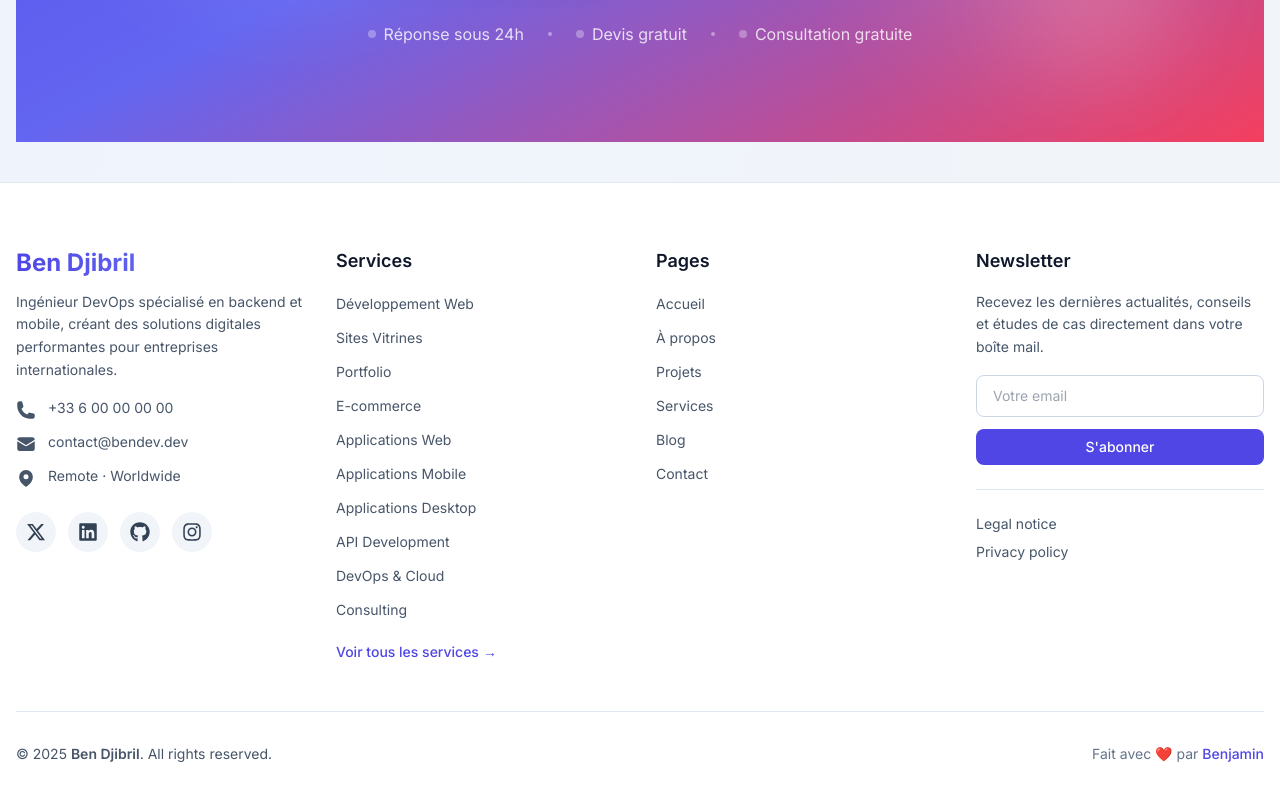
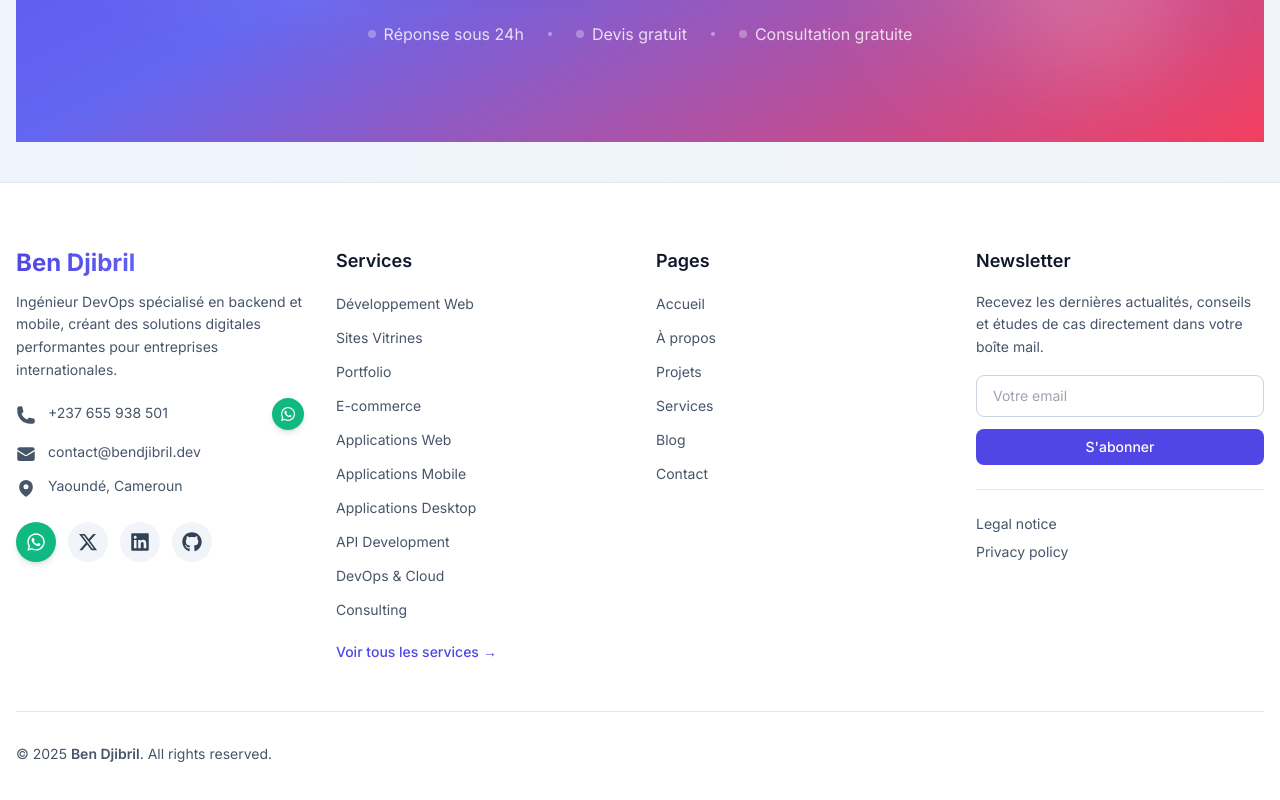
Before and after one commit to azerty-78/Ben-Djibril, a React (Vite) app: page / in a window 1280 px wide. Shown: the part 7405-8205 px from the top of the page. Built offline with nearby package versions, Linux system fonts and the light colour scheme; no server answers.

Commit message:
feat: update Footer component with new contact methods, including WhatsApp integration, updated email address, and location details for improved user engagement

```diff
--- a/src/shared/Footer.tsx
+++ b/src/shared/Footer.tsx
@@ -1,7 +1,7 @@
 import { useTranslation } from 'react-i18next'
 import { Link } from 'react-router-dom'
 import { EnvelopeIcon, MapPinIcon, PhoneIcon } from '@heroicons/react/24/solid'
-import { FaGithub, FaLinkedin, FaXTwitter, FaInstagram } from 'react-icons/fa6'
+import { FaGithub, FaLinkedin, FaXTwitter, FaWhatsapp } from 'react-icons/fa6'
 
 function Footer() {
   const { t } = useTranslation()
@@ -33,48 +33,75 @@ function Footer() {
             </div>
 
             <div className="space-y-3">
-              <div className="flex items-start gap-3 text-secondary-600 dark:text-secondary-300">
-                <PhoneIcon className="w-5 h-5 flex-shrink-0 mt-0.5" />
-                <span className="text-sm">+33 6 00 00 00 00</span>
+              <div className="flex items-center justify-between gap-2">
+                <a
+                  href="tel:+237655938501"
+                  className="flex items-start gap-3 text-secondary-600 dark:text-secondary-300 hover:text-primary-600 dark:hover:text-primary-400 transition-colors flex-1"
+                >
+                  <PhoneIcon className="w-5 h-5 flex-shrink-0 mt-0.5" />
+                  <span className="text-sm">+237 655 938 501</span>
+                </a>
+                <a
+                  href="https://wa.me/237655938501"
+                  target="_blank"
+                  rel="noopener noreferrer"
+                  aria-label="Contactez-moi sur WhatsApp"
+                  className="h-8 w-8 rounded-full bg-success-500 hover:bg-success-600 text-white flex items-center justify-center transition-colors duration-200 shadow-md hover:shadow-lg flex-shrink-0"
+                  title="Contacter sur WhatsApp"
+                >
+                  <FaWhatsapp className="w-4 h-4" />
+                </a>
               </div>
-              <div className="flex items-start gap-3 text-secondary-600 dark:text-secondary-300">
+              <a
+                href="mailto:contact@bendjibril.dev"
+                className="flex items-start gap-3 text-secondary-600 dark:text-secondary-300 hover:text-primary-600 dark:hover:text-primary-400 transition-colors"
+              >
                 <EnvelopeIcon className="w-5 h-5 flex-shrink-0 mt-0.5" />
-                <span className="text-sm">contact@bendev.dev</span>
-              </div>
+                <span className="text-sm">contact@bendjibril.dev</span>
+              </a>
               <div className="flex items-start gap-3 text-secondary-600 dark:text-secondary-300">
                 <MapPinIcon className="w-5 h-5 flex-shrink-0 mt-0.5" />
-                <span className="text-sm">Remote · Worldwide</span>
+                <span className="text-sm">Yaoundé, Cameroun</span>
               </div>
             </div>
 
             <div className="flex items-center gap-3 pt-2">
               <a
-                href="#"
-                aria-label="Twitter"
+                href="https://wa.me/237655938501"
+                target="_blank"
+                rel="noopener noreferrer"
+                aria-label="WhatsApp"
+                className="h-10 w-10 rounded-full bg-success-500 hover:bg-success-600 text-white flex items-center justify-center transition-colors duration-200 shadow-md hover:shadow-lg"
+                title="Contacter sur WhatsApp"
+              >
+                <FaWhatsapp className="w-5 h-5" />
+              </a>
+              <a
+                href="https://x.com/le_bendji"
+                target="_blank"
+                rel="noopener noreferrer"
+                aria-label="X (Twitter)"
                 className="h-10 w-10 rounded-full bg-secondary-100 dark:bg-secondary-800 hover:bg-primary-600 dark:hover:bg-primary-600 hover:text-white text-secondary-700 dark:text-secondary-300 flex items-center justify-center transition-colors duration-200"
               >
                 <FaXTwitter className="w-5 h-5" />
               </a>
               <a
-                href="#"
+                href="https://www.linkedin.com/in/Ben-Djibril"
+                target="_blank"
+                rel="noopener noreferrer"
                 aria-label="LinkedIn"
                 className="h-10 w-10 rounded-full bg-secondary-100 dark:bg-secondary-800 hover:bg-primary-600 dark:hover:bg-primary-600 hover:text-white text-secondary-700 dark:text-secondary-300 flex items-center justify-center transition-colors duration-200"
               >
                 <FaLinkedin className="w-5 h-5" />
               </a>
               <a
-                href="#"
+                href="https://github.com/azerty-78"
+                target="_blank"
+                rel="noopener noreferrer"
                 aria-label="GitHub"
                 className="h-10 w-10 rounded-full bg-secondary-100 dark:bg-secondary-800 hover:bg-primary-600 dark:hover:bg-primary-600 hover:text-white text-secondary-700 dark:text-secondary-300 flex items-center justify-center transition-colors duration-200"
               >
                 <FaGithub className="w-5 h-5" />
-              </a>
-              <a
-                href="#"
-                aria-label="Instagram"
-                className="h-10 w-10 rounded-full bg-secondary-100 dark:bg-secondary-800 hover:bg-primary-600 dark:hover:bg-primary-600 hover:text-white text-secondary-700 dark:text-secondary-300 flex items-center justify-center transition-colors duration-200"
-              >
-                <FaInstagram className="w-5 h-5" />
               </a>
             </div>
           </div>
@@ -181,12 +208,9 @@ function Footer() {
 
         {/* Bottom Bar */}
         <div className="pt-8 border-t border-secondary-200 dark:border-secondary-700">
-          <div className="flex flex-col md:flex-row items-center justify-between gap-4 text-sm">
-            <p className="text-secondary-600 dark:text-secondary-300">
+          <div className="flex flex-col md:flex-row items-center justify-center md:justify-between gap-4 text-sm">
+            <p className="text-secondary-600 dark:text-secondary-300 text-center md:text-left">
               © {new Date().getFullYear()} <span className="font-semibold">Ben Djibril</span>. {t('footer.rights')}
-            </p>
-            <p className="text-secondary-500 dark:text-secondary-400">
-              Fait avec ❤️ par <span className="font-medium text-primary-600 dark:text-primary-400">Benjamin</span>
             </p>
           </div>
         </div>
```
